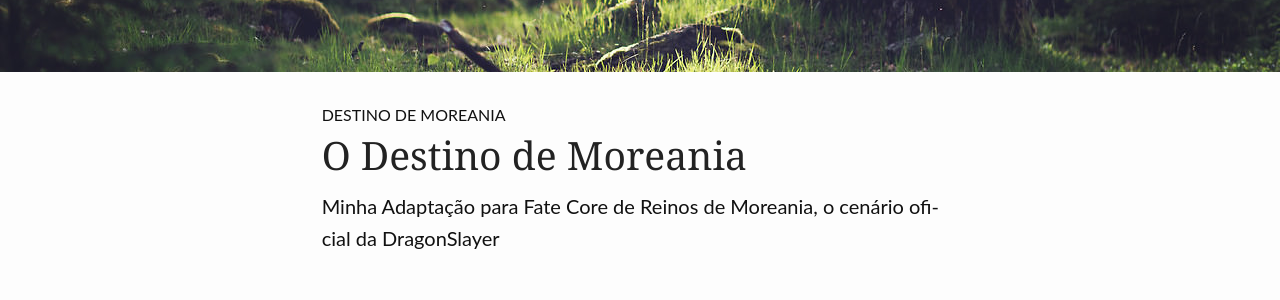
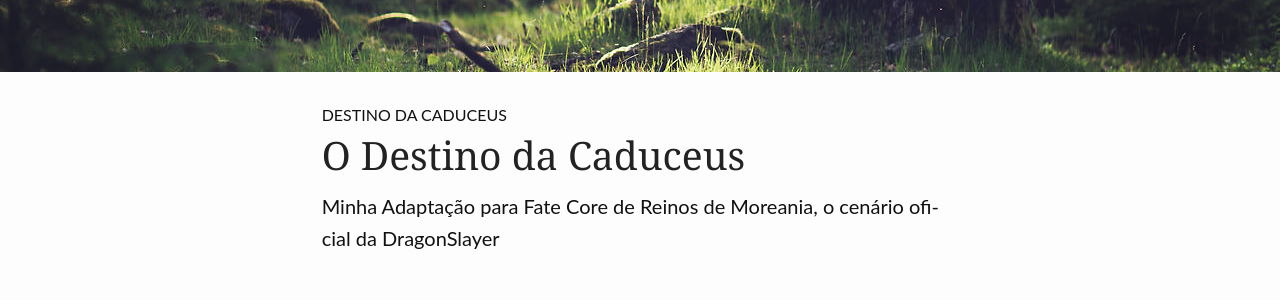
Before and after one commit to fabiocosta0305/fabiocosta0305.github.io-old, a Jekyll site: the page built from pages/caduceus.md, in a window 1280 px wide. Shown: the part 288-588 px from the top of the page. Built offline with Jekyll 4.4.1, drawn with Linux system fonts in a browser that asks for light colours.

```diff
--- a/pages/caduceus.md
+++ b/pages/caduceus.md
@@ -1,8 +1,8 @@
 ---
 layout: page
 show_meta: false
-subheadline: "Destino de Moreania"
-title: "O Destino de Moreania"
+subheadline: "Destino da Caduceus"
+title: "O Destino da Caduceus"
 teaser: "Minha Adaptação para Fate Core de Reinos de Moreania, o cenário oficial da DragonSlayer"
 header:
    image_fullwidth: "header_unsplash_5.jpg"
```
